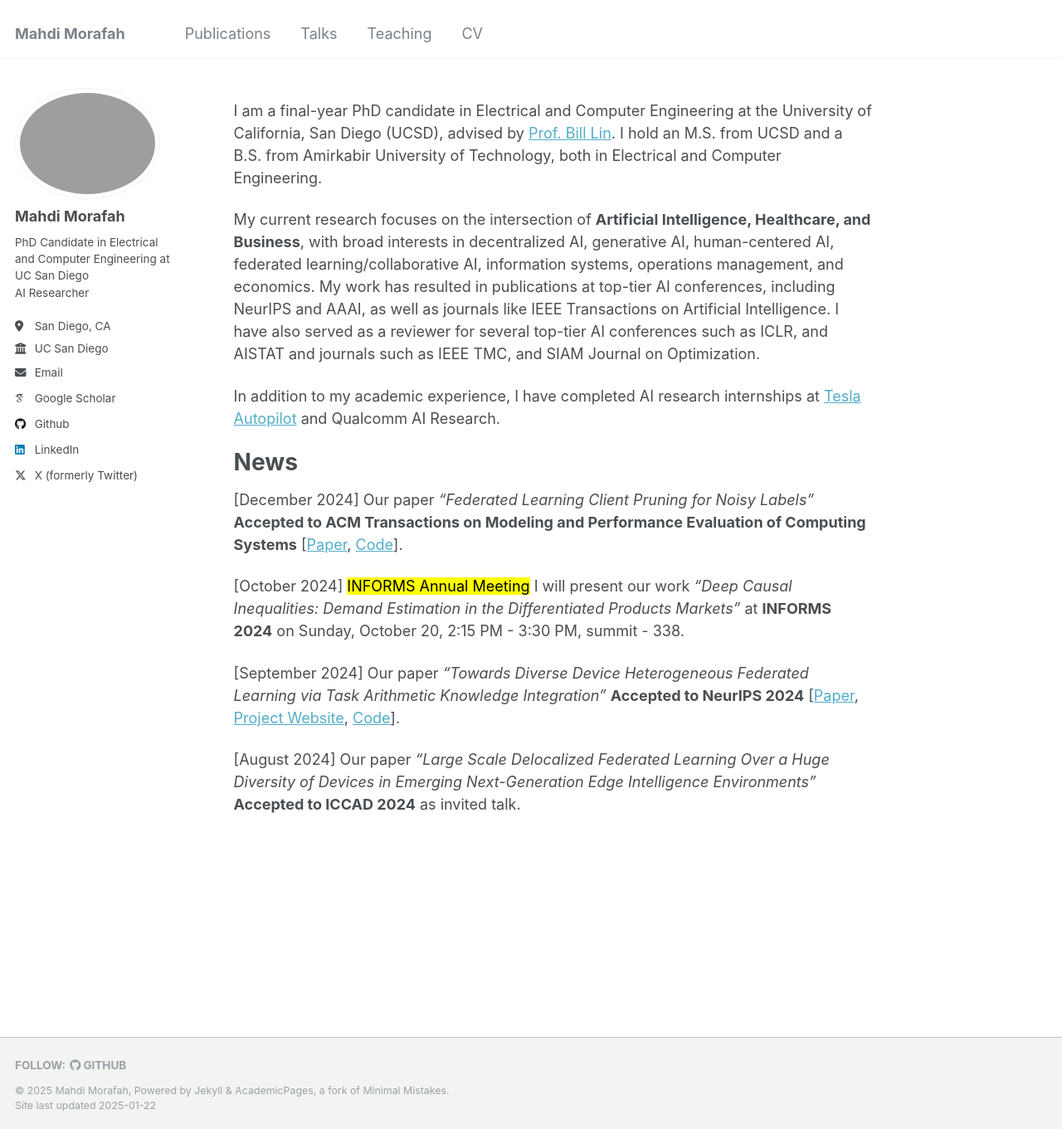
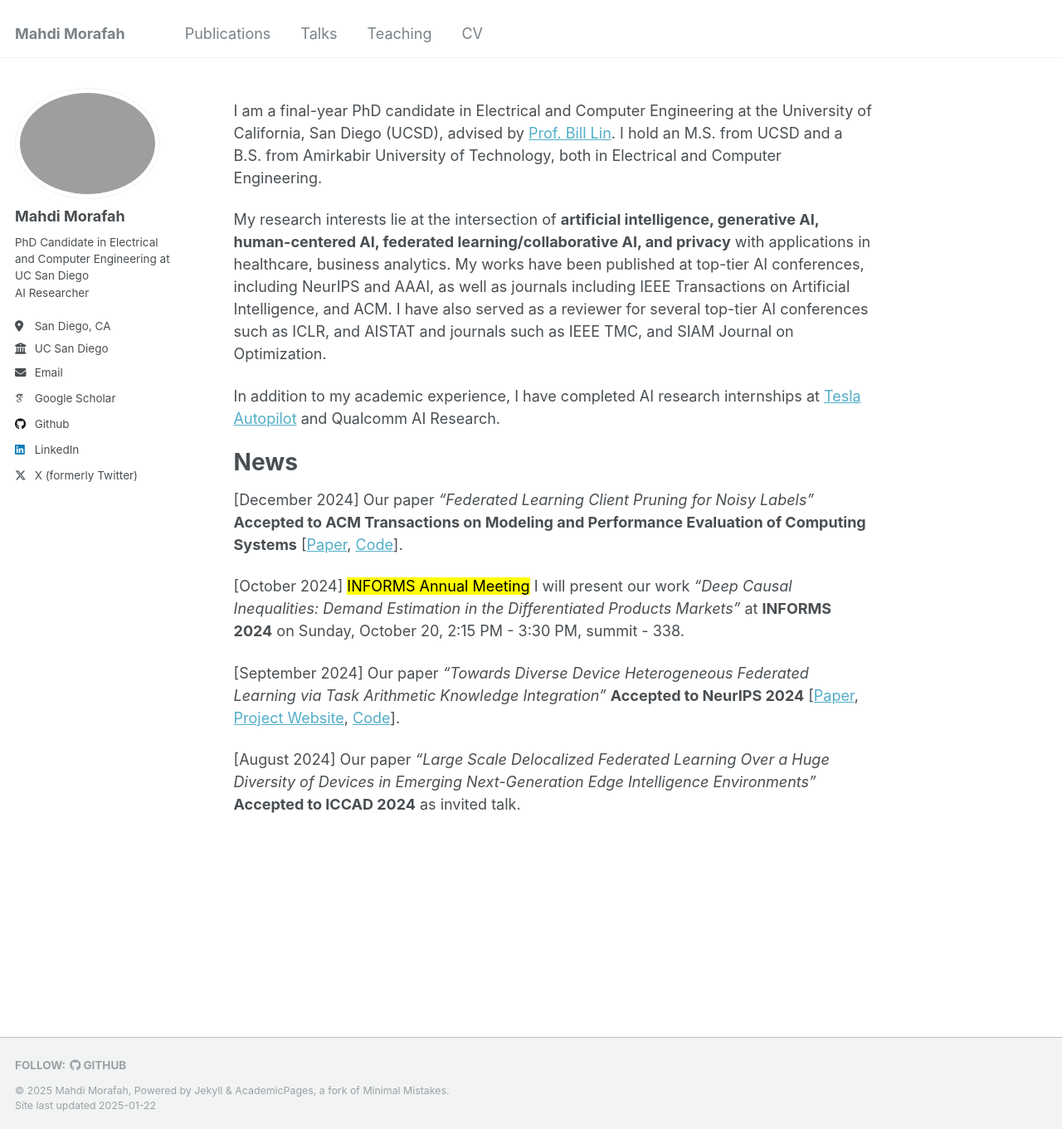
Before and after one commit to MMorafah/mmorafah, a Jekyll site: the page built from _pages/about.md, in a window 1280 px wide and 1361 px high. Shown: the whole window at 83% size. Built offline with Jekyll 4.4.1, drawn with Linux system fonts in a browser that asks for light colours; some web fonts are replaced.

Commit message:
Update about.md

```diff
--- a/_pages/about.md
+++ b/_pages/about.md
@@ -9,7 +9,7 @@ redirect_from:
 
 I am a final-year PhD candidate in Electrical and Computer Engineering at the University of California, San Diego (UCSD), advised by [Prof. Bill Lin](http://cwcserv.ucsd.edu/~billlin/). I hold an M.S. from UCSD and a B.S. from Amirkabir University of Technology, both in Electrical and Computer Engineering.
 
-My current research focuses on the intersection of **Artificial Intelligence, Healthcare, and Business**, with broad interests in decentralized AI, generative AI, human-centered AI, federated learning/collaborative AI, information systems, operations management, and economics. My work has resulted in publications at top-tier AI conferences, including NeurIPS and AAAI, as well as journals like IEEE Transactions on Artificial Intelligence. I have also served as a reviewer for several top-tier AI conferences such as ICLR, and AISTAT and journals such as IEEE TMC, and SIAM Journal on Optimization.
+My research interests lie at the intersection of **artificial intelligence, generative AI, human-centered AI, federated learning/collaborative AI, and privacy** with applications in healthcare, business analytics. My works have been published at top-tier AI conferences, including NeurIPS and AAAI, as well as journals including IEEE Transactions on Artificial Intelligence, and ACM. I have also served as a reviewer for several top-tier AI conferences such as ICLR, and AISTAT and journals such as IEEE TMC, and SIAM Journal on Optimization.
 
 In addition to my academic experience, I have completed AI research internships at [Tesla Autopilot](https://www.tesla.com/autopilot) and Qualcomm AI Research.
 
```
